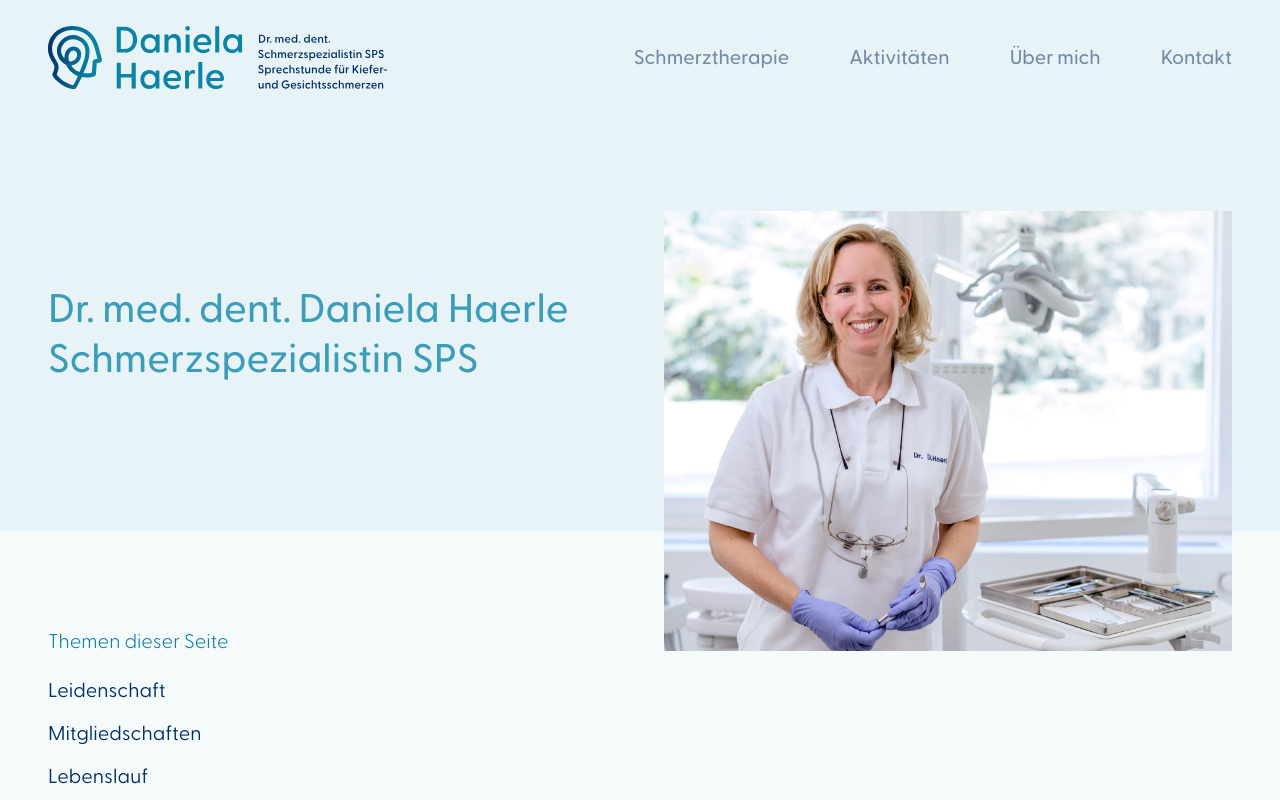
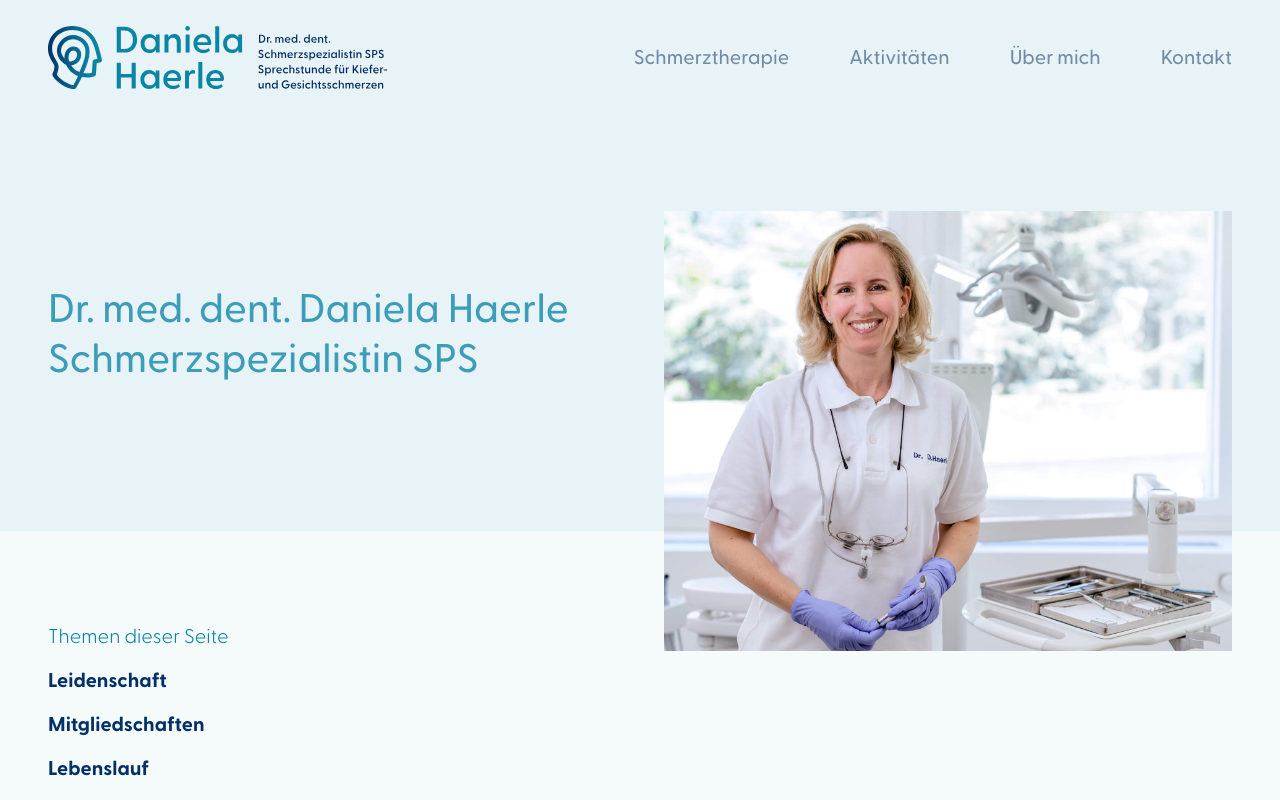
Before and after one commit to jeromehaas/haerle-practice-web, a Next.js app: page /ueber-mich in a window 1280 px wide. Shown: the top 800 px of the page. Built offline with nearby package versions, Linux system fonts and the light colour scheme; no server answers.

Commit message:
Cleanup: component page-navigation

```diff
--- a/components/partials/button/button.scss
+++ b/components/partials/button/button.scss
@@ -27,7 +27,7 @@
 	}
 
 	&:focus {
-		box-shadow: 0 0 8px 1px $lightblue-100;
+		box-shadow: 0 0 8px 0px $lightblue-100;
 		outline: none;
 		color: $lightblue-10;
 	}
--- a/components/partials/file-input/file-input.scss
+++ b/components/partials/file-input/file-input.scss
@@ -58,6 +58,8 @@
 
 		&:focus {
 			border: 1px solid $lightblue-100;
+			box-shadow: 0 0 8px 0px $lightblue-50, inset 0 0 8px 0px $lightblue-50;
+
 		}
 
 		&::placeholder{
--- a/components/partials/image/image.jsx
+++ b/components/partials/image/image.jsx
@@ -10,7 +10,8 @@ const Image = ({ data }) => {
           layout="responsive"
           className={ data.className }
           alt={ data.alt }
-          src={ data.src } />
+          src={ data.src }
+        />
       )}
     </div>
 
--- a/components/partials/image/image.scss
+++ b/components/partials/image/image.scss
@@ -6,7 +6,7 @@
 	}
 
 	img {
-		object-fit: cover
+		object-fit: cover;
 	}
 
 }
--- a/components/partials/link/link.scss
+++ b/components/partials/link/link.scss
@@ -1,6 +1,5 @@
-@import 'styles/configs/variables.scss';
-
 .link {
+	margin-bottom: 8px;
 	display: inline-block;
 	text-decoration: none;
 	background: $blue-gradient;
@@ -17,10 +16,20 @@
 		stroke-dashoffset: 0;
 	}
 
+	&:active {
+		background: $darkblue-100;
+		background-clip: text;
+		-webkit-text-fill-color: transparent;
+	}
+
 	&:focus {
 		border-radius: 20px;
-		box-shadow: 0 0 8px 1px $lightblue-100;
+		box-shadow: 0 0 8px 0px $lightblue-50, inset 0 0 8px 0px $lightblue-50;
 		outline: none;
+		color: $darkblue-100;
+		background: $darkblue-100;
+		background-clip: text;
+		-webkit-text-fill-color: transparent;
 	}
 
 	.icon {
@@ -41,5 +50,4 @@
 
 	}
 
-
 }
--- a/components/partials/page-navigation/page-navigation.scss
+++ b/components/partials/page-navigation/page-navigation.scss
@@ -1,8 +1,9 @@
 .page-navigation {
-	scroll-behavior: smooth;
+
 	&__title {
 		color: $lightblue-100;
-		margin-bottom: 23px;
+		margin-bottom: 24px;
+		line-height: 1;
 	}
 
 	&__link-wrapper {
@@ -15,17 +16,17 @@
 	&__link {
 		font-size: 20px;
 		font-weight: 600;
-		margin-right: 23px;
-		margin-bottom: 23px;
+		margin-right: 24px;
+		margin-bottom: 24px;
 		text-decoration: none;
+		font-weight: 700;
 		cursor: pointer;
-
-
 
 		&:last-child {
 			margin-right: 0;
 			margin-bottom: 0;
 		}
+
 	}
 
 	@media (max-width: 850px) {
--- a/components/partials/text-input/text-input.scss
+++ b/components/partials/text-input/text-input.scss
@@ -30,6 +30,8 @@
 
 		&:focus {
 			border: 1px solid $lightblue-100;
+			box-shadow: 0 0 8px 0px $lightblue-50, inset 0 0 8px 0px $lightblue-50;
+
 		}
 
 		&::placeholder{
--- a/styles/configs/hamburger.scss
+++ b/styles/configs/hamburger.scss
@@ -46,7 +46,7 @@
 .hamburger-inner::before,
 .hamburger-inner::after {
   width: 32px;
-  height: 1.5px;
+  height: 1.75px;
   background-color: $darkblue-100;
   border-radius: 4px;
   position: absolute;
```
